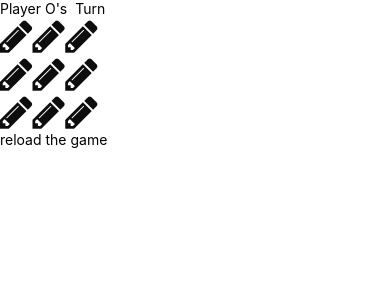
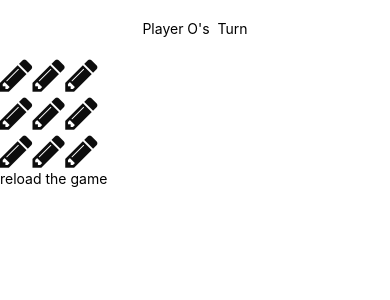
Before and after one commit to Najeeb93/tictactoe, a React Native app: screen / in a window 390 px wide. Shown: the top 300 px of the page. Built offline with nearby package versions, Linux system fonts and the light colour scheme.

Commit message:
add to commit

```diff
--- a/src/App.tsx
+++ b/src/App.tsx
@@ -128,4 +128,16 @@ export default function App(): JSX.Element {
   )
 }
 
-const styles = StyleSheet.create({});
+const styles = StyleSheet.create({
+  playerInfo: {
+    height: 56,
+
+    flexDirection: 'row',
+    justifyContent: 'center',
+    alignItems: 'center',
+
+    borderRadius: 4,
+    paddingVertical: 8,
+
+  },
+});
```
